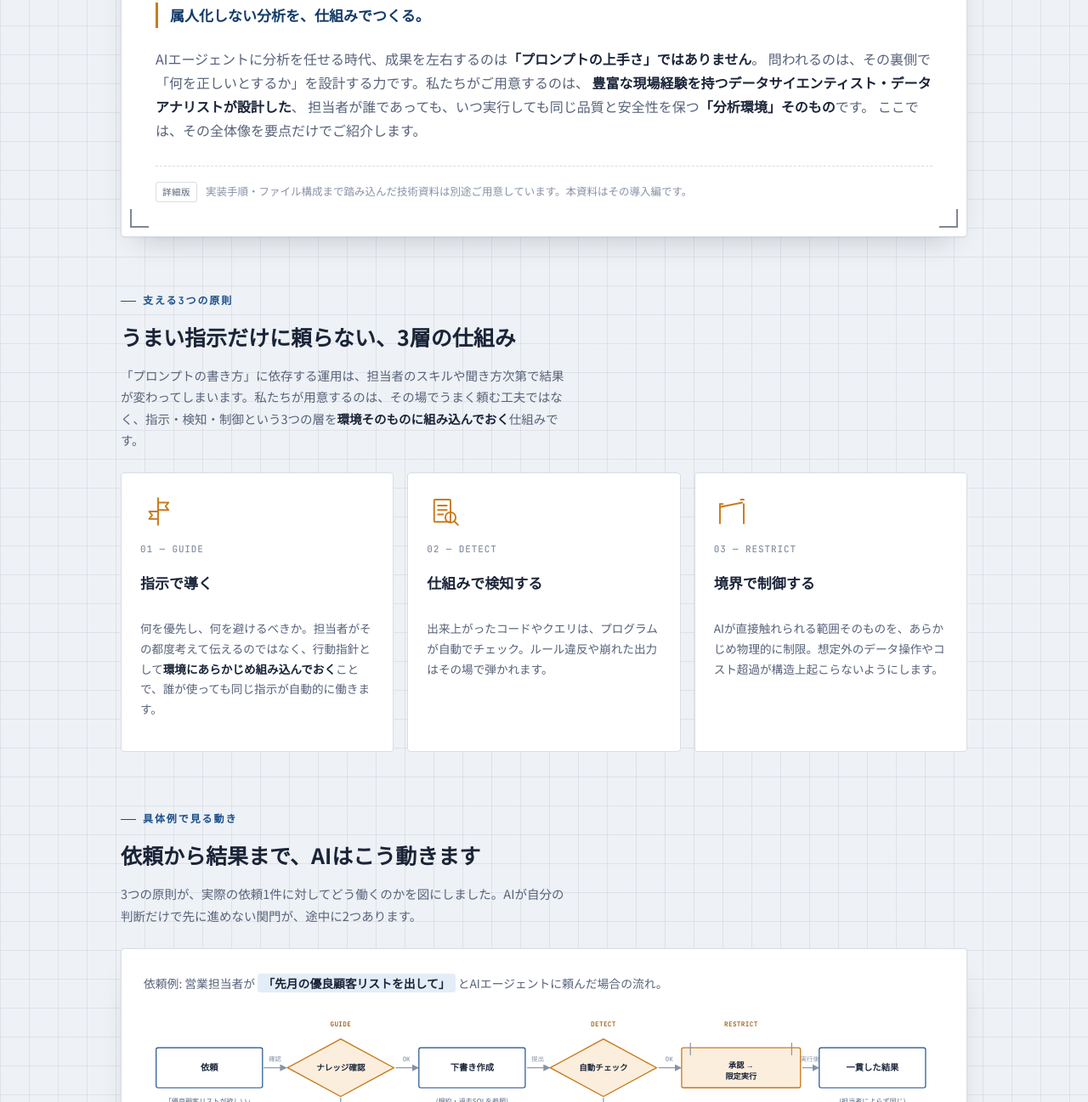
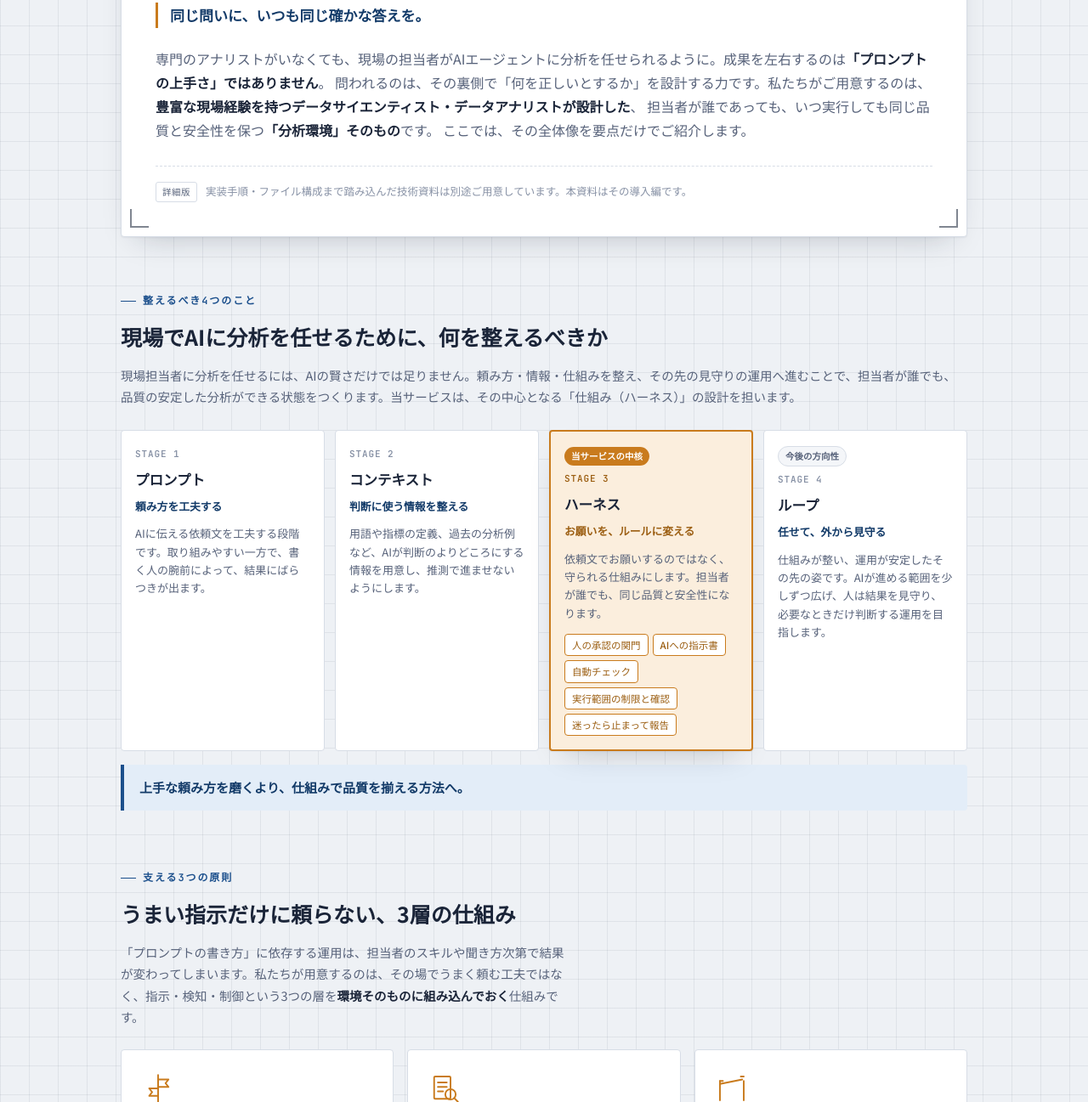
Before and after one commit to QueValue/analytics-introduction, a plain HTML site: page index.html in a window 1280 px wide. Shown: the part 276-1573 px from the top of the page at 85% size. Drawn offline with Linux system fonts and the light colour scheme; a web font is replaced by a local one.

Commit message:
Add files via upload

```diff
--- a/index.html
+++ b/index.html
@@ -136,7 +136,6 @@ gtag('config', 'G-6X1MNPDLHD');
     line-height: 1.35;
     letter-spacing: 0.01em;
     margin: 18px 0 14px;
-    max-width: 18ch;
   }
   .hero .subtitle {
     font-family: "M PLUS 1", "Noto Sans JP", sans-serif;
@@ -261,6 +260,52 @@ gtag('config', 'G-6X1MNPDLHD');
   .dg-sub { font-family: "Noto Sans JP", sans-serif; fill: var(--ink-muted); }
   .dg-tag { font-family: "JetBrains Mono", monospace; font-weight: 600; fill: var(--safety-ink); letter-spacing: 0.04em; }
   .dg-edge { font-family: "JetBrains Mono", monospace; fill: var(--ink-faint); }
+
+  /* ---------- STAGES (mock) ---------- */
+  .nb { display: inline-block; }
+  .stages-section .section-head { max-width: none; }
+  .stages-lead { color: var(--ink-muted); font-size: 14.5px; margin: 10px 0 0; }
+  .stages { display: grid; grid-template-columns: repeat(4, 1fr); gap: 12px; align-items: stretch; }
+  .stage {
+    background: var(--surface);
+    border: 1px solid var(--line-strong);
+    border-radius: 4px;
+    padding: 18px 16px 16px;
+    display: flex; flex-direction: column; gap: 6px;
+  }
+  .stage .no { font-family: "JetBrains Mono", monospace; font-size: 11px; font-weight: 600; color: var(--ink-faint); letter-spacing: 0.08em; }
+  .stage h3 { font-size: 16.5px; font-weight: 700; }
+  .stage .gist { font-size: 12.8px; color: var(--accent-ink); font-weight: 700; }
+  .stage p { margin: 4px 0 0; font-size: 13px; color: var(--ink-muted); line-height: 1.65; }
+  .stage.core {
+    border: 2px solid var(--safety);
+    background: var(--safety-tint);
+    box-shadow: var(--shadow);
+  }
+  .stage.core .no { color: var(--safety-ink); }
+  .stage.core .gist { color: var(--safety-ink); }
+  .stage .flag {
+    align-self: flex-start;
+    font-family: "JetBrains Mono", monospace; font-size: 10.5px; font-weight: 700;
+    padding: 2px 8px; border-radius: 999px;
+    background: var(--safety); color: #fff;
+  }
+  .stage.ext .flag { background: var(--surface-sunken, var(--accent-tint)); color: var(--ink-muted); border: 1px solid var(--line-strong); }
+  .chips { display: flex; flex-wrap: wrap; gap: 5px; margin-top: 8px; }
+  .chips span {
+    font-size: 11.5px; font-weight: 500;
+    padding: 2px 8px; border-radius: 4px;
+    background: var(--surface); border: 1px solid var(--safety); color: var(--safety-ink);
+  }
+  .stages-note {
+    margin-top: 16px; padding: 14px 18px;
+    border-left: 4px solid var(--accent); background: var(--accent-tint);
+    font-family: "M PLUS 1", "Noto Sans JP", sans-serif; font-weight: 700; font-size: 15px; color: var(--accent-ink);
+    border-radius: 0 4px 4px 0;
+  }
+  @media (max-width: 860px) {
+    .stages { grid-template-columns: 1fr; }
+  }
 
   /* ---------- ROADMAP ---------- */
   .roadmap {
@@ -526,10 +571,10 @@ gtag('config', 'G-6X1MNPDLHD');
     <span class="corner tl"></span><span class="corner tr"></span>
     <span class="corner bl"></span><span class="corner br"></span>
     <span class="eyebrow">ご提案の全体像</span>
-    <h1>同じ問いに、いつも同じ確かな答えを。</h1>
-    <p class="subtitle">属人化しない分析を、仕組みでつくる。</p>
+    <h1><span class="nb">分析のプロがいない現場でも、</span><span class="nb">確かな答えが出せる環境をつくる。</span></h1>
+    <p class="subtitle">同じ問いに、いつも同じ確かな答えを。</p>
     <p class="lede">
-      AIエージェントに分析を任せる時代、成果を左右するのは<b>「プロンプトの上手さ」ではありません</b>。
+      専門のアナリストがいなくても、現場の担当者がAIエージェントに分析を任せられるように。成果を左右するのは<b>「プロンプトの上手さ」ではありません</b>。
       問われるのは、その裏側で「何を正しいとするか」を設計する力です。私たちがご用意するのは、
       <b>豊富な現場経験を持つデータサイエンティスト・データアナリストが設計した</b>、
       担当者が誰であっても、いつ実行しても同じ品質と安全性を保つ<b>「分析環境」そのもの</b>です。
@@ -540,6 +585,53 @@ gtag('config', 'G-6X1MNPDLHD');
       <span>実装手順・ファイル構成まで踏み込んだ技術資料は別途ご用意しています。本資料はその導入編です。</span>
     </div>
   </div>
+
+  <!-- STAGES (mock) -->
+  <section class="stages-section">
+    <div class="section-head">
+      <span class="eyebrow">整えるべき4つのこと</span>
+      <h2>現場でAIに分析を任せるために、何を整えるべきか</h2>
+      <p class="stages-lead">現場担当者に分析を任せるには、AIの賢さだけでは足りません。頼み方・情報・仕組みを整え、その先の見守りの運用へ進むことで、担当者が誰でも、品質の安定した分析ができる状態をつくります。当サービスは、その中心となる「仕組み（ハーネス）」の設計を担います。</p>
+    </div>
+
+    <div class="stages">
+      <div class="stage">
+        <span class="no">STAGE 1</span>
+        <h3>プロンプト</h3>
+        <span class="gist">頼み方を工夫する</span>
+        <p>AIに伝える依頼文を工夫する段階です。取り組みやすい一方で、書く人の腕前によって、結果にばらつきが出ます。</p>
+      </div>
+      <div class="stage">
+        <span class="no">STAGE 2</span>
+        <h3>コンテキスト</h3>
+        <span class="gist">判断に使う情報を整える</span>
+        <p>用語や指標の定義、過去の分析例など、AIが判断のよりどころにする情報を用意し、推測で進ませないようにします。</p>
+      </div>
+      <div class="stage core">
+        <span class="flag">当サービスの中核</span>
+        <span class="no">STAGE 3</span>
+        <h3>ハーネス</h3>
+        <span class="gist">お願いを、ルールに変える</span>
+        <p>依頼文でお願いするのではなく、守られる仕組みにします。担当者が誰でも、同じ品質と安全性になります。</p>
+        <div class="chips">
+          <span>人の承認の関門</span>
+          <span>AIへの指示書</span>
+          <span>自動チェック</span>
+          <span>実行範囲の制限と確認</span>
+          <span>迷ったら止まって報告</span>
+        </div>
+      </div>
+      <div class="stage ext">
+        <span class="flag">今後の方向性</span>
+        <span class="no">STAGE 4</span>
+        <h3>ループ</h3>
+        <span class="gist">任せて、外から見守る</span>
+        <p>仕組みが整い、運用が安定したその先の姿です。AIが進める範囲を少しずつ広げ、人は結果を見守り、必要なときだけ判断する運用を目指します。</p>
+      </div>
+    </div>
+
+    <div class="stages-note">上手な頼み方を磨くより、仕組みで品質を揃える方法へ。</div>
+  </section>
 
   <!-- PRINCIPLES -->
   <section>
```
